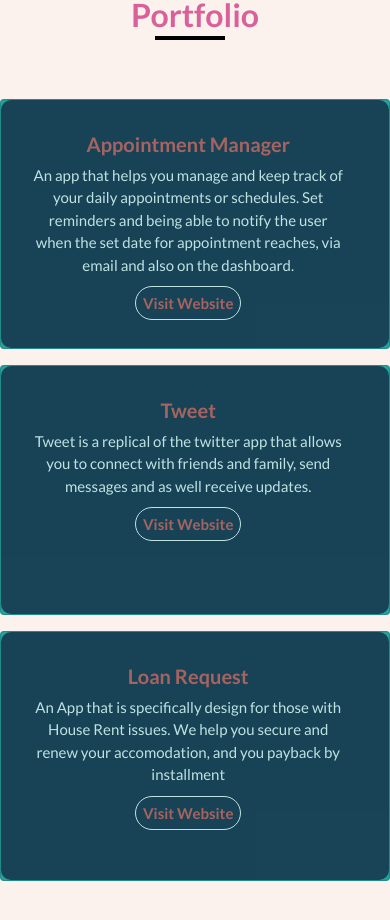
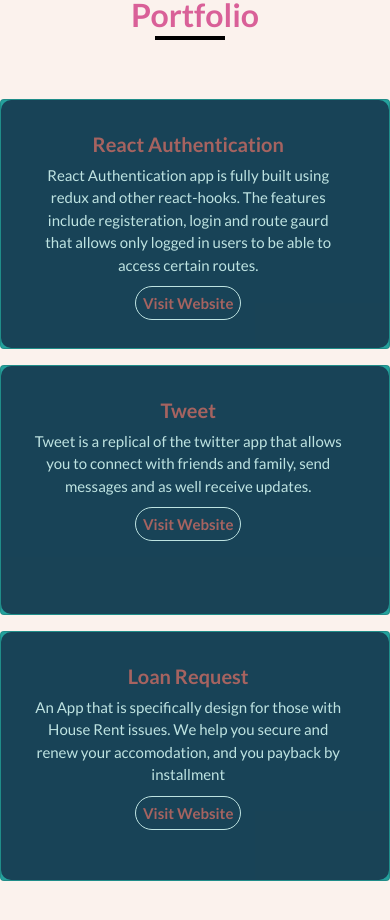
Before and after one commit to awasevalentine/my-portfolio, an Angular app: page / in a window 390 px wide. Shown: the part 3000-3920 px from the top of the page. Built offline with nearby package versions, Linux system fonts and the light colour scheme; a web font is replaced by a local one.

Commit message:
added react authentication to mobile section on the html

```diff
--- a/src/app/Pages/portfolio/portfolio.component.html
+++ b/src/app/Pages/portfolio/portfolio.component.html
@@ -90,19 +90,27 @@
     </div>
   </div>
   </div>
+
+
+
   <!-- Section for mobile display -->
   <div class="row pt-3 portfolio-mobile-wrapper">
     <div class="col-sm-12 col-md-3 col-lg-4 pb-3">
         <div class="card w-100">
             <div class="overlay">
               <div class="overlay-text">
-                <h2>Appointment Manager</h2>
-                <p>
+                <h2>React Authentication</h2>
+                <!-- <p>
                   An app that helps you manage and keep track of your daily appointments or schedules.
                   Set reminders and being able to notify the user when the set date for
                   appointment reaches, via email and also on the dashboard.
+                </p> -->
+                <p>
+                  React Authentication app is fully built using redux and other react-hooks. The features include registeration,
+                  login and route gaurd that allows only logged in users to be able to access certain routes.
                 </p>
-                <a href="https://ng-task-managers.netlify.app" target="_blank">Visit Website</a>
+                <!-- <a href="https://ng-task-managers.netlify.app" target="_blank">Visit Website</a> -->
+                <a href="https://full-react-auth.netlify.app/" target="_blank">Visit Website</a>
             </div>
             </div>
         </div>
```
